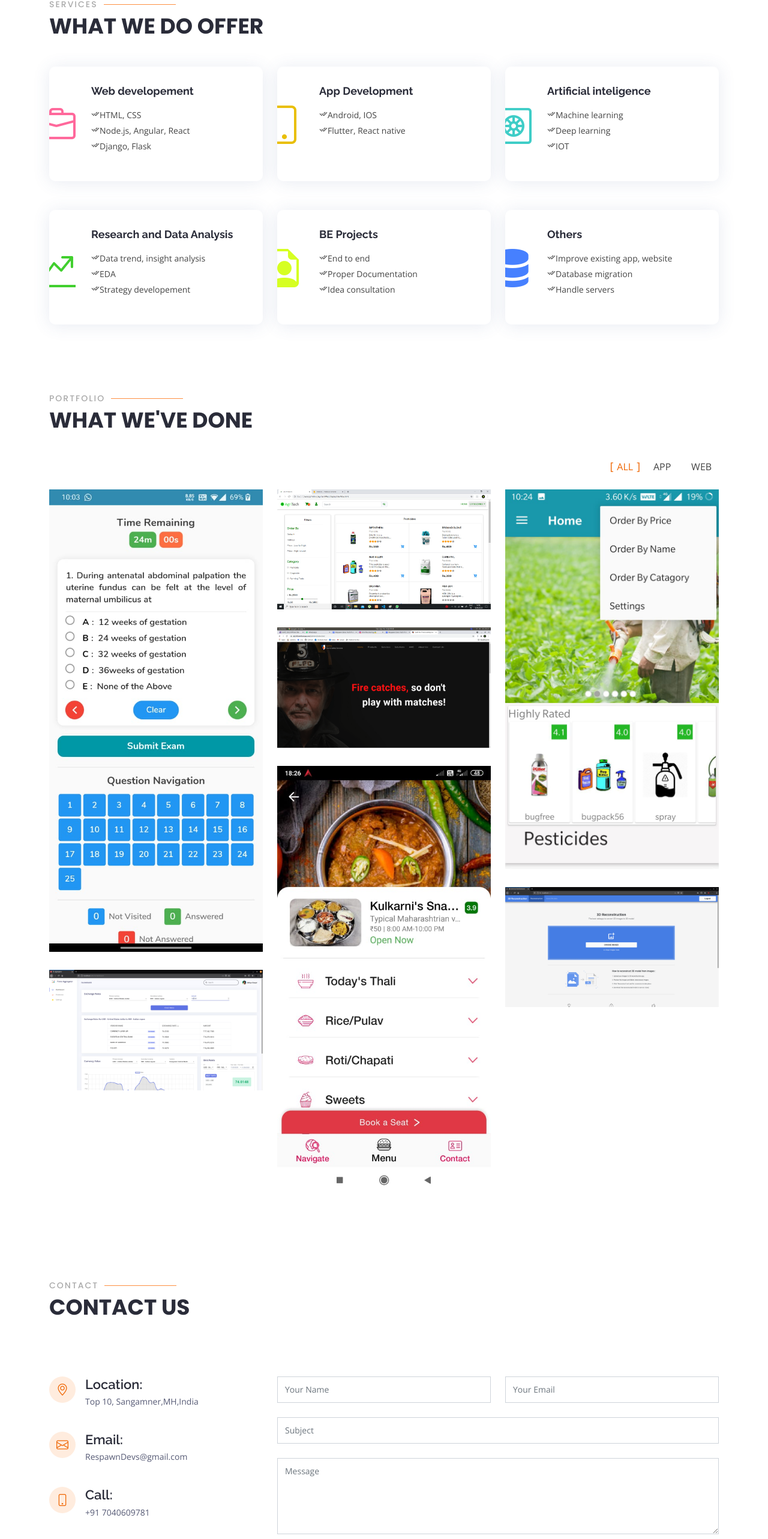
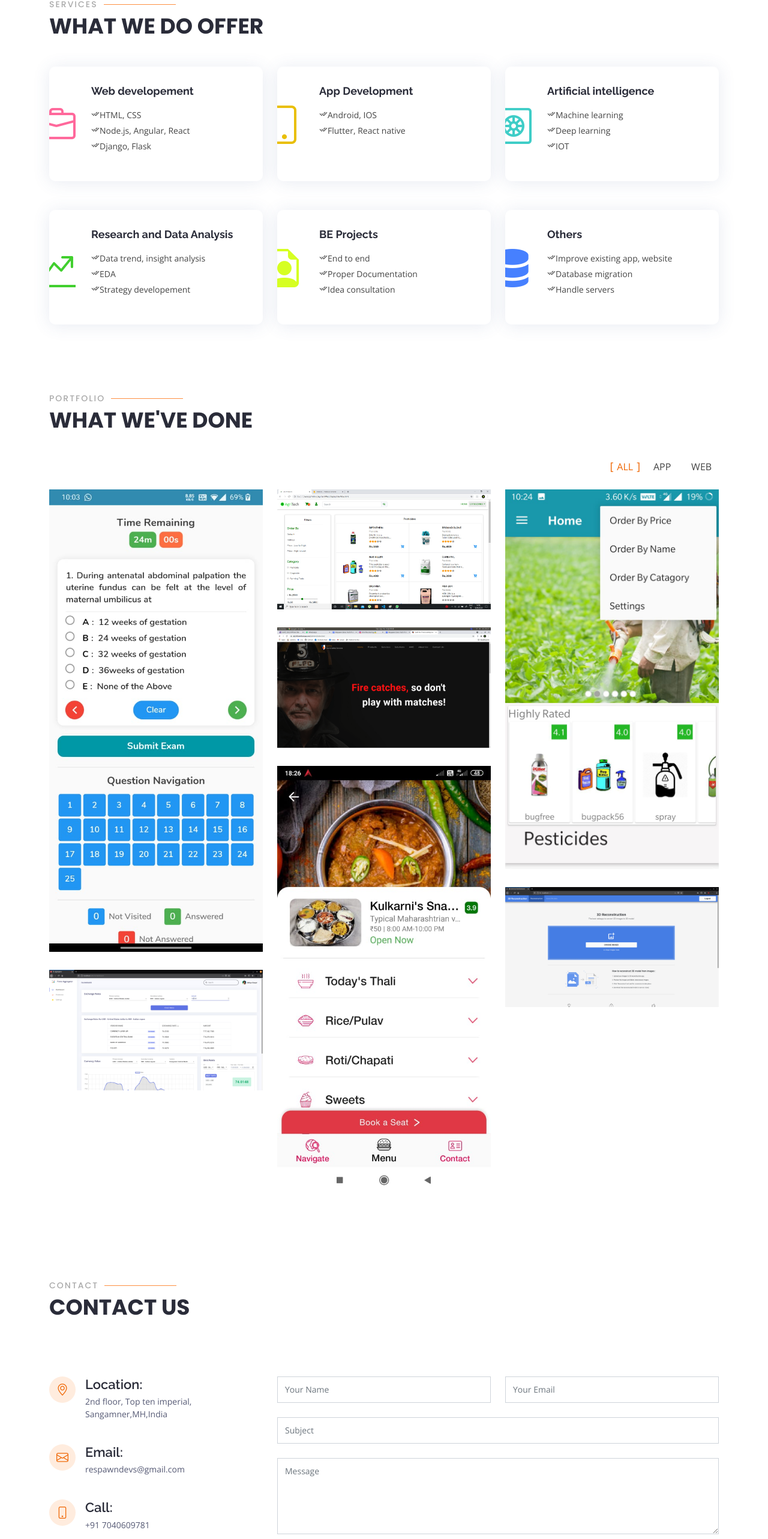
Before and after one commit to RespawnDevsOrg/respawndevsorg.github.io, a plain HTML site: page index.html in a window 1280 px wide. Shown: the part 1454-4020 px from the top of the page at 60% size. Drawn offline with nearby package versions, Linux system fonts and the light colour scheme.

Commit message:
Remove Typo, change address, change email

```diff
--- a/index.html
+++ b/index.html
@@ -192,7 +192,7 @@
           <div class="col-lg-4 col-md-6 mt-5 mt-lg-0 ">
             <div class="icon-box" data-aos="zoom-in-left" data-aos-delay="200">
               <div class="icon"><i class="bi bi-safe2" style="color: #3fcdc7;"></i></div>
-              <h4 class="title"><a href="">Artificial inteligence</a></h4>
+              <h4 class="title"><a href="">Artificial intelligence</a></h4>
               <p class="description">
                 <div class="description"><i class="ri-check-double-line"></i>Machine learning</div>
                 <div class="description"><i class="ri-check-double-line"></i>Deep learning</div>
@@ -341,13 +341,13 @@
               <div class="address">
                 <i class="bi bi-geo-alt"></i>
                 <h4>Location:</h4>
-                <p>Top 10, Sangamner,MH,India</p>
+                <p>2nd floor, Top ten imperial, Sangamner,MH,India</p>
               </div>
 
               <div class="email">
                 <i class="bi bi-envelope"></i>
                 <h4>Email:</h4>
-                <p>RespawnDevs@gmail.com</p>
+                <p>respawndevs@gmail.com</p>
               </div>
 
               <div class="phone">
@@ -403,7 +403,7 @@
         <a href="#" class="twitter"><i class="bx bxl-twitter"></i></a>
         <a href="#" class="facebook"><i class="bx bxl-facebook"></i></a>
         <a href="#" class="instagram"><i class="bx bxl-instagram"></i></a>
-        <a href="#" class="google-plus"><i class="bx bxl-skype"></i></a>
+
         <a href="#" class="linkedin"><i class="bx bxl-linkedin"></i></a>
       </div>
       <div class="copyright">
```
